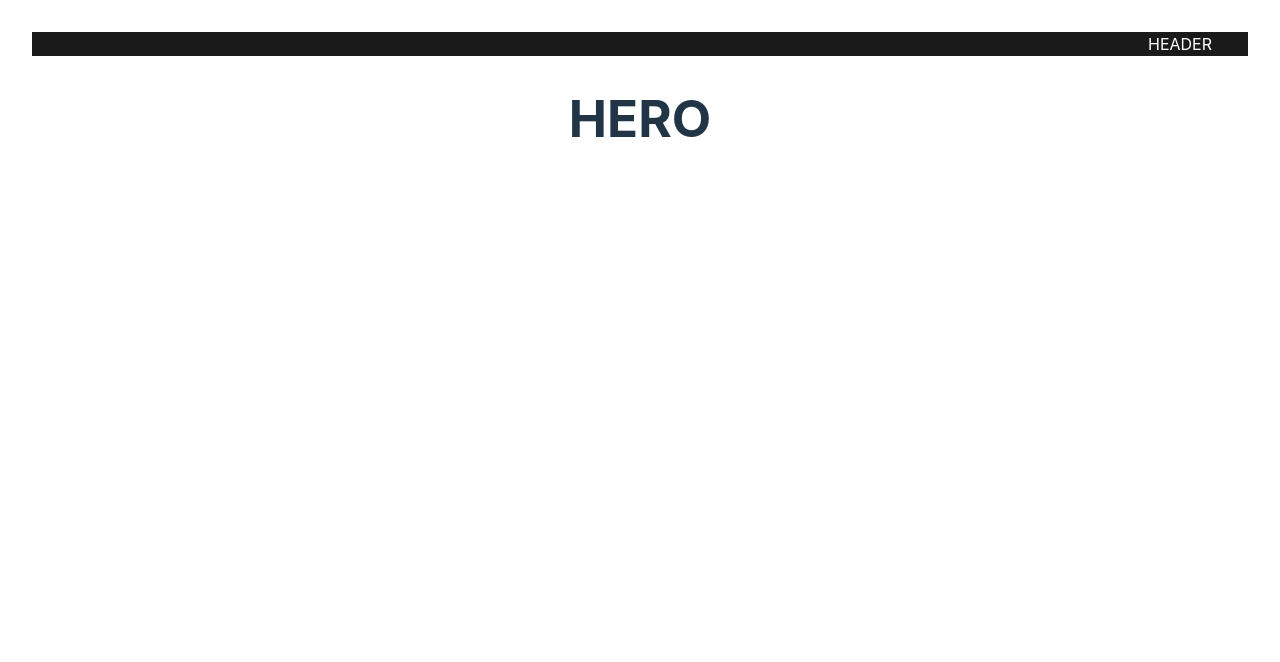
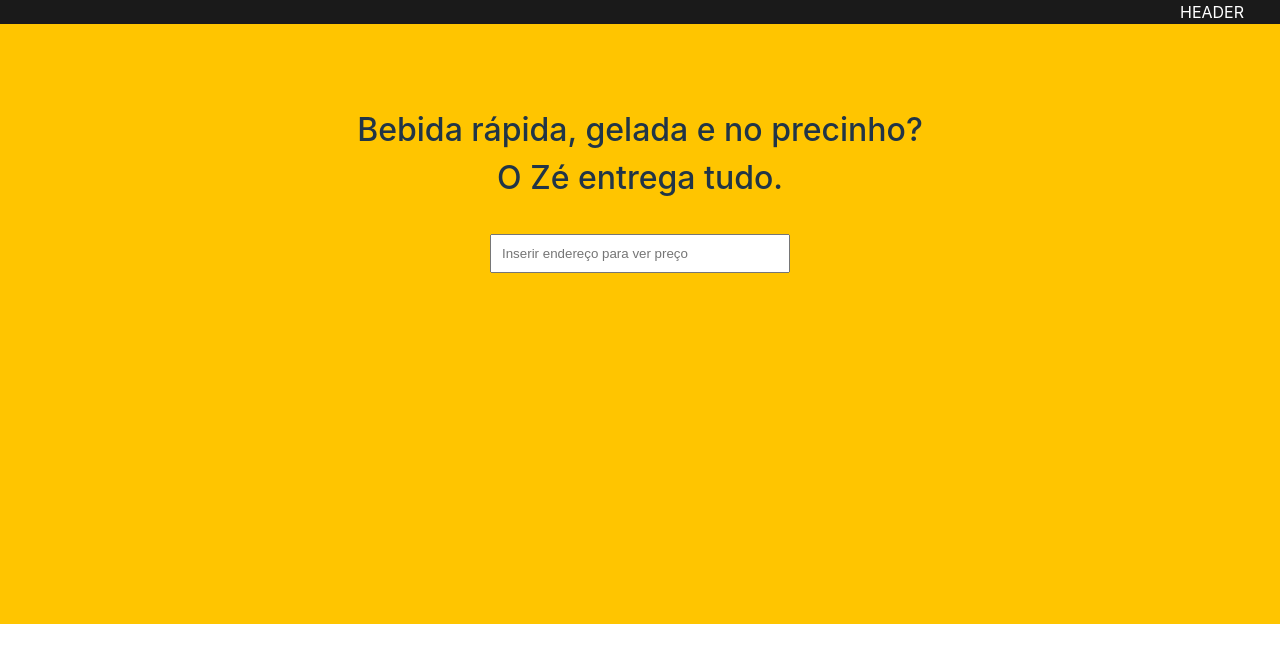
Before and after one commit to RodRibDev/M2S08, a React (Vite) app: page / in a window 1280 px wide. Shown: the top 662 px of the page. Built offline with nearby package versions, Linux system fonts and the light colour scheme.

Commit message:
Execução exercício 03

```diff
--- a/src/App.css
+++ b/src/App.css
@@ -2,7 +2,7 @@
   /* max-width: 1280px; */
   width: 100vw;
   margin: 0 auto;
-  padding: 2rem;
+  padding: 0;
   text-align: center;
 }
 
--- a/src/components/Hero/Hero.css
+++ b/src/components/Hero/Hero.css
@@ -0,0 +1,13 @@
+.hero {
+    margin: 0;
+    padding: 50px;
+    border: 0;
+    box-sizing: border-box;
+    width: 100%;
+    height: 600px;
+    background-color: rgb(255, 197, 0)
+}
+h3 {
+    font-size: xx-large;
+    font-weight: 500;
+}
--- a/src/components/Hero/Hero.jsx
+++ b/src/components/Hero/Hero.jsx
@@ -1,8 +1,24 @@
+import { useState } from 'react';
 import './Hero.css'
 function Hero() {
+
+    const [local, setLocal] = useState('');
+
+
+
     return (
         <>
-                <h1>HERO</h1>
+            <div className='hero'>
+            <h3>Bebida rápida, gelada e no precinho? <br /> O Zé entrega tudo.</h3>
+            <form>
+                 <input
+                type="text"
+                placeholder='Inserir endereço para ver preço'
+                value={local}
+                onChange={(e) => setLocal(e.target.value)}
+                />
+            </form>
+            </div>
         </>
     )
 }
--- a/src/index.css
+++ b/src/index.css
@@ -1,11 +1,13 @@
 * {
   box-sizing: border-box;
+  padding: 0;
 }
 
 :root {
   font-family: Inter, system-ui, Avenir, Helvetica, Arial, sans-serif;
   line-height: 1.5;
   font-weight: 400;
+  padding: 0;
 
   color-scheme: light dark;
   color: rgba(255, 255, 255, 0.87);
```
